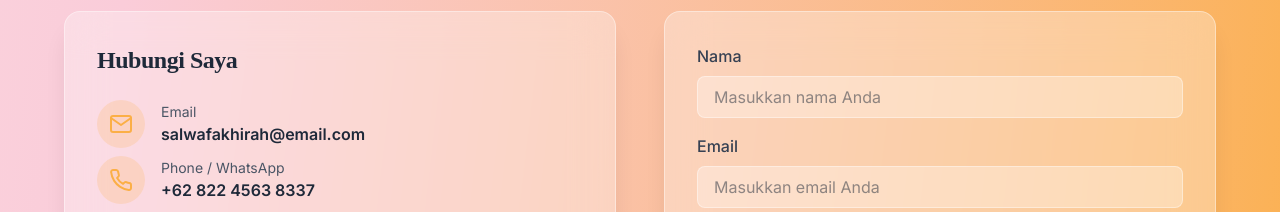
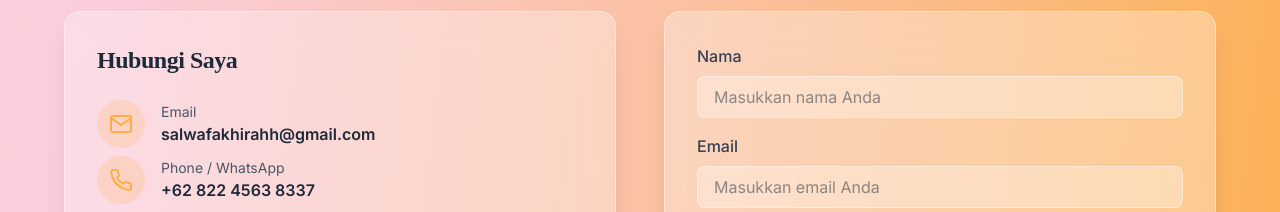
Before and after one commit to salwafakhirahh/portfolio-website, a React (Vite) app: page / in a window 1280 px wide. Shown: the part 9760-9972 px from the top of the page. Built offline with nearby package versions, Linux system fonts and the light colour scheme; a web font is replaced by a local one.

Commit message:
feat: update email dan tambah link Instagram di Hubungi Saya

```diff
--- a/src/components/sections/Contact.jsx
+++ b/src/components/sections/Contact.jsx
@@ -95,7 +95,7 @@
               <h3 className="text-2xl font-bold text-gray-800 mb-6">Hubungi Saya</h3>
               <div className="space-y-4">
                 <a
-                  href="mailto:salwafakhirah@email.com"
+                  href="mailto:salwafakhirahh@gmail.com"
                   className="flex items-center gap-4 p-2 -m-2 rounded-xl hover:bg-white/30 transition-colors"
                 >
                   <div className="w-12 h-12 bg-dustyRose/20 rounded-full flex items-center justify-center flex-shrink-0">
@@ -103,7 +103,7 @@
                   </div>
                   <div>
                     <p className="text-sm text-gray-600">Email</p>
-                    <p className="font-semibold text-gray-800">salwafakhirah@email.com</p>
+                    <p className="font-semibold text-gray-800">salwafakhirahh@gmail.com</p>
                   </div>
                 </a>
 
```
